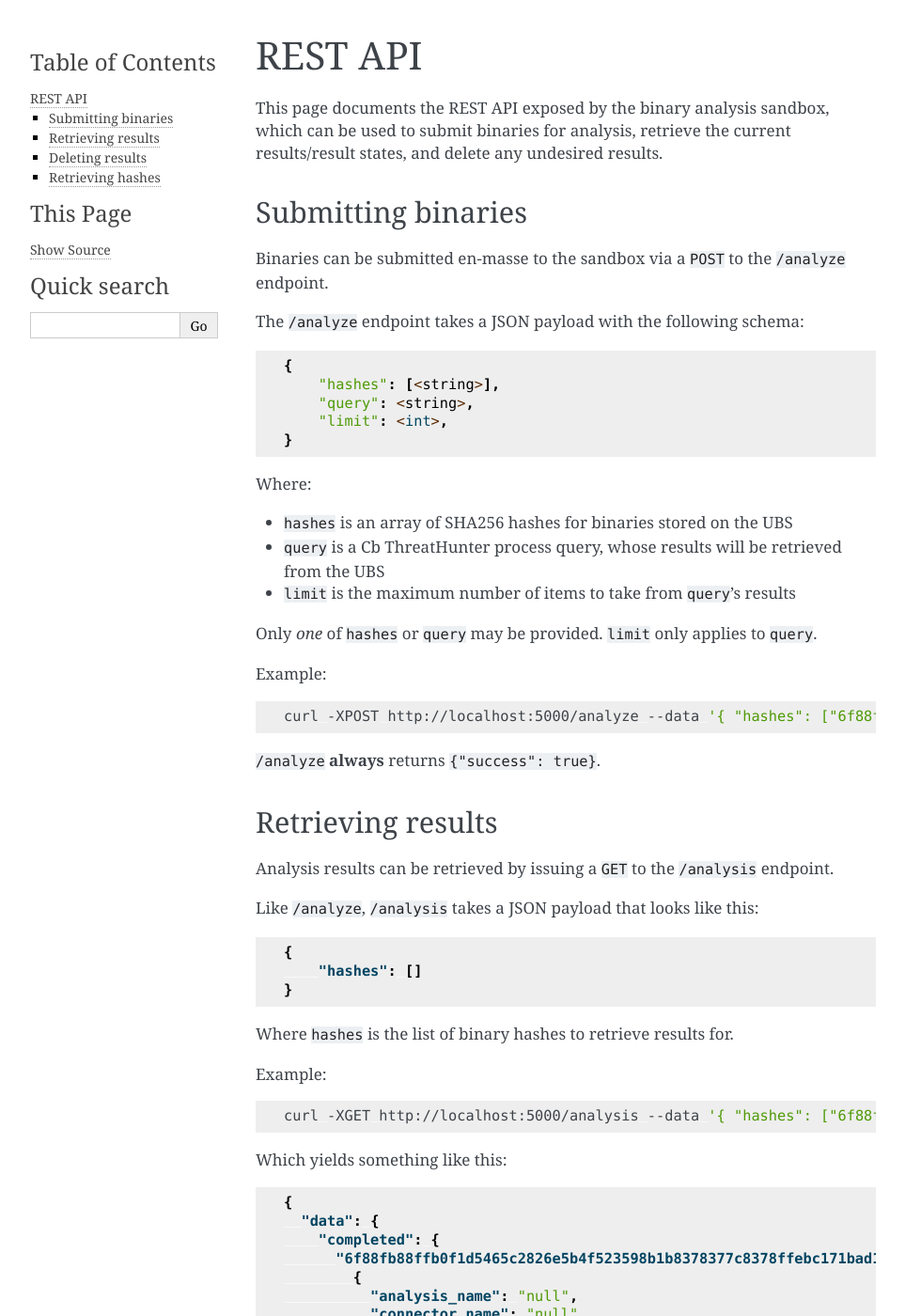
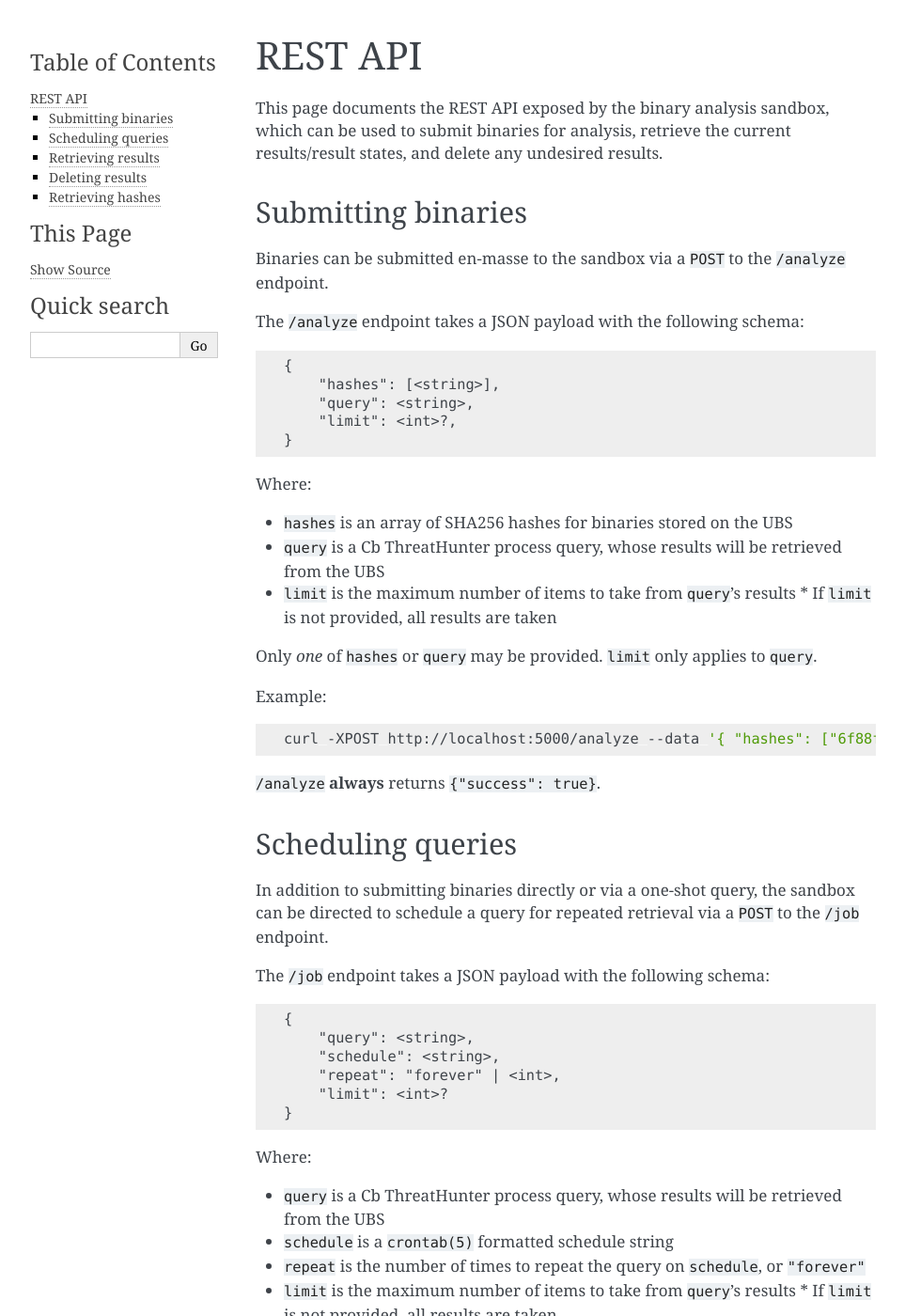
Before and after one commit to scoders/cb-psc-integration, a Sphinx documentation site: the page built from docs/source/rest-api.rst, in a window 1280 px wide and 1400 px high. Shown: the whole window at 94% size, without its empty margins (148-1111 px from the left). Built offline with Sphinx 7.4.7, drawn with Linux system fonts in a browser that asks for light colours.

Commit message:
app, setup, docs, src: More scheduling work

```diff
--- a/docs/source/rest-api.rst
+++ b/docs/source/rest-api.rst
@@ -19,7 +19,7 @@ The ``/analyze`` endpoint takes a JSON payload with the following schema:
     {
         "hashes": [<string>],
         "query": <string>,
-        "limit": <int>,
+        "limit": <int>?,
     }
 
 Where:
@@ -27,6 +27,7 @@ Where:
 * ``hashes`` is an array of SHA256 hashes for binaries stored on the UBS
 * ``query`` is a Cb ThreatHunter process query, whose results will be retrieved from the UBS
 * ``limit`` is the maximum number of items to take from ``query``'s results
+  * If ``limit`` is not provided, all results are taken
 
 Only *one* of ``hashes`` or ``query`` may be provided. ``limit`` only applies to ``query``.
 
@@ -38,6 +39,31 @@ Example:
 
 
 ``/analyze`` **always** returns ``{"success": true}``.
+
+Scheduling queries
+------------------
+
+In addition to submitting binaries directly or via a one-shot query, the sandbox can be directed
+to schedule a query for repeated retrieval via a ``POST`` to the ``/job`` endpoint.
+
+The ``/job`` endpoint takes a JSON payload with the following schema:
+
+.. code-block::
+
+    {
+        "query": <string>,
+        "schedule": <string>,
+        "repeat": "forever" | <int>,
+        "limit": <int>?
+    }
+
+Where:
+
+* ``query`` is a Cb ThreatHunter process query, whose results will be retrieved from the UBS
+* ``schedule`` is a ``crontab(5)`` formatted schedule string
+* ``repeat`` is the number of times to repeat the query on ``schedule``, or ``"forever"``
+* ``limit`` is the maximum number of items to take from ``query``'s results
+  * If ``limit`` is not provided, all results are taken
 
 Retrieving results
 ------------------
--- a/setup.py
+++ b/setup.py
@@ -22,13 +22,14 @@ setup(
     ],
     install_requires=[
         "cbapi == 1.5.1",
+        "croniter",
         "Flask",
         "frozendict",
         "pyyaml",
         "redis",
         "requests",
         "rq == 1.1.0",
-        "rq-scheduler",
+        "rq-scheduler == 0.8.3",
         "schema",
         "supervisor == 4.0.4",
         "Sphinx",
```
Also changed, not shown: app.py (+9 -0 lines), 2 other files.
